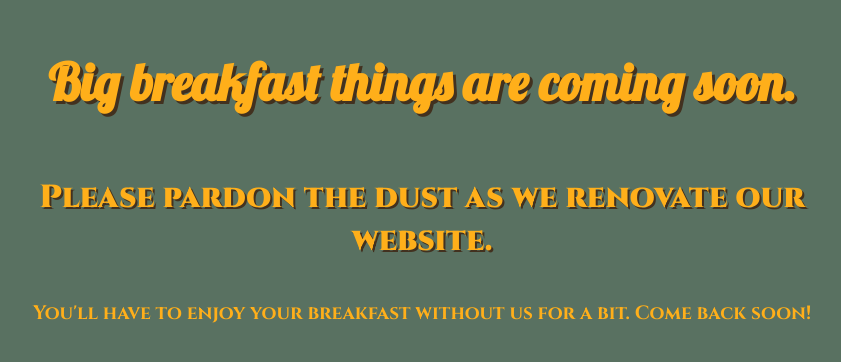
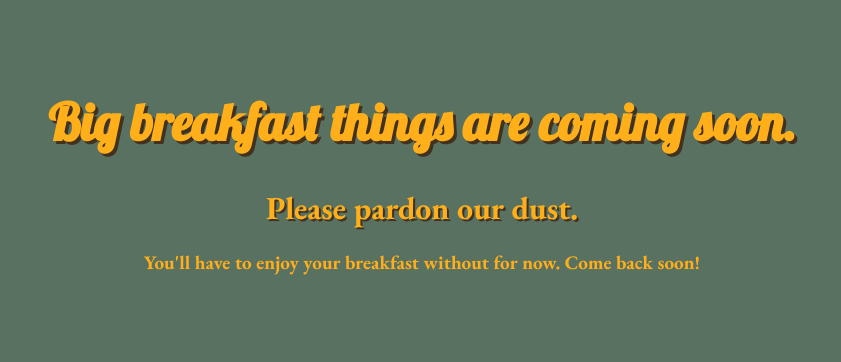
Before and after one commit to ryancurtis-mt6/mt6, a plain HTML site: page index.html in a window 1280 px wide. Shown: the part 304-666 px from the top of the page, without its empty margins (218-1059 px from the left). Drawn offline with nearby package versions, Linux system fonts and the light colour scheme.

Commit message:
Update index.html

```diff
--- a/index.html
+++ b/index.html
@@ -1,15 +1,15 @@
 <!DOCTYPE html>
 <html lang="en">
 <head>
-  <meta charset="UTF-8">
-  <meta name="viewport" content="width=device-width, initial-scale=1">
+  <meta charset="UTF-8" />
+  <meta name="viewport" content="width=device-width, initial-scale=1" />
   <title>Big Breakfast Coming Soon</title>
-  <link href="https://fonts.googleapis.com/css2?family=Cinzel:wght@700;900&family=Lobster&display=swap" rel="stylesheet">
+  <link href="https://fonts.googleapis.com/css2?family=EB+Garamond:wght@700;900&family=Lobster&display=swap" rel="stylesheet" />
   <style>
     body {
       margin: 0;
       background-color: #597161;
-      font-family: 'Cinzel', serif;
+      font-family: 'EB Garamond', serif;
       color: #FFAF1A;
       display: flex;
       justify-content: center;
@@ -21,8 +21,8 @@
     }
 
     h1, h2, p {
-      margin: 0.75em auto;
-      width: 90%;
+      margin: 0.4em auto;
+      width: 95%;
       max-width: 800px;
       text-align: center;
     }
@@ -34,13 +34,14 @@
     }
 
     h2 {
-      font-family: 'Cinzel', serif;
+      font-family: 'EB Garamond', serif;
       font-weight: 900; /* Black */
       font-size: 2rem;
       text-shadow: 2px 2px 0 #42311F;
     }
 
     p {
+      font-family: 'EB Garamond', serif;
       font-weight: 700; /* Bold */
       font-size: 1.2rem;
       color: #FFAF1A;
@@ -49,7 +50,7 @@
 </head>
 <body>
   <h1>Big breakfast things are coming soon.</h1>
-  <h2>Please pardon the dust as we renovate our website.</h2>
-  <p>You'll have to enjoy your breakfast without us for a bit. Come back soon!</p>
+  <h2>Please pardon our dust.</h2>
+  <p>You'll have to enjoy your breakfast without for now. Come back soon!</p>
 </body>
 </html>
```
